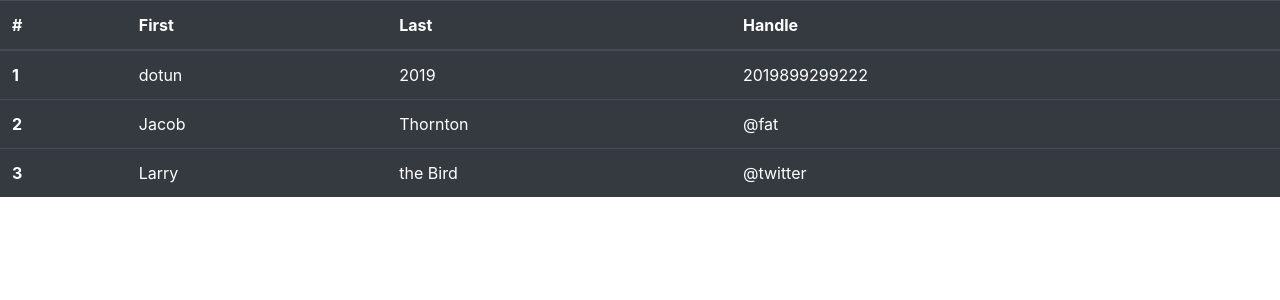
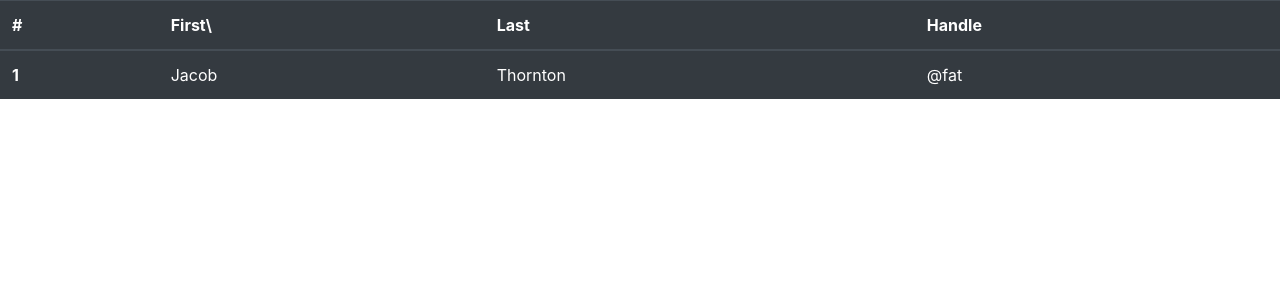
Before and after one commit to AmujoDotun/deletingsoon, a PHP site: page /Admin/timetable.php in a window 1280 px wide. Shown: the part 56-356 px from the top of the page. Run offline with PHP 8.4, Linux system fonts and the light colour scheme; tables that the repository leaves empty or names only in its code hold one stand-in row (values such as "Sample post").

Commit message:
table for seat allocation

```diff
--- a/Admin/timetable.php
+++ b/Admin/timetable.php
@@ -1,6 +1,11 @@
 <?php
 include  ('../core/server.php');
 include ('../core/header.php');
+
+$sql = "SELECT * FROM trisub ORDER BY department";
+$squery = $db->query($sql);
+// $sql = "SELECT  FROM MyGuests";
+// $result = $conn->query($sql);
 ?>
 <!DOCTYPE html>
 <html lang="en">
@@ -12,40 +17,32 @@ include ('../core/header.php');
 </head>
 <body>
  <?php
-$username ='dotun';
-$matric ="2019899299222";
-$levels ="ND1";
-$year ="2019";
+// $username ='dotun';
+// $matric ="2019899299222";
+// $levels ="ND1";
+// $year ="2019";\
+
 
  ?>
 <table class="table table-dark">
+
   <thead>
     <tr>
       <th scope="col">#</th>
-      <th scope="col">First</th>
+      <th scope="col">First\</th>
       <th scope="col">Last</th>
       <th scope="col">Handle</th>
     </tr>
   </thead>
   <tbody>
+  <?php while(mysqli_fetch_assoc($squery)) :?>
     <tr>
       <th scope="row">1</th>
-      <td><?php echo $username; ?></td>
-      <td><?php echo $year; ?></td>
-      <td><?php echo $matric; ?></td>
-    </tr>
-    <tr>
-      <th scope="row">2</th>
       <td>Jacob</td>
       <td>Thornton</td>
       <td>@fat</td>
     </tr>
-    <tr>
-      <th scope="row">3</th>
-      <td>Larry</td>
-      <td>the Bird</td>
-      <td>@twitter</td>
-    </tr>
+    <?php endwhile; ?>
   </tbody>
 </table>
 </body>
```
